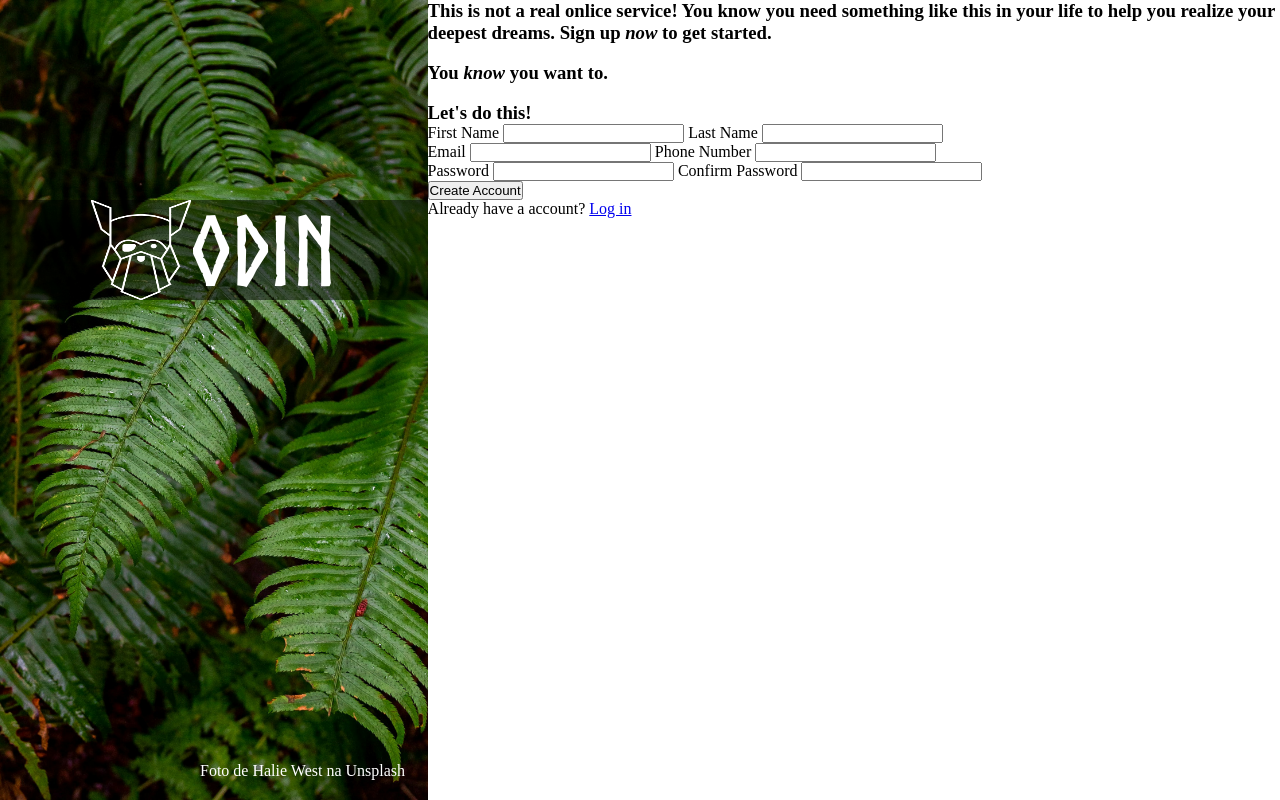
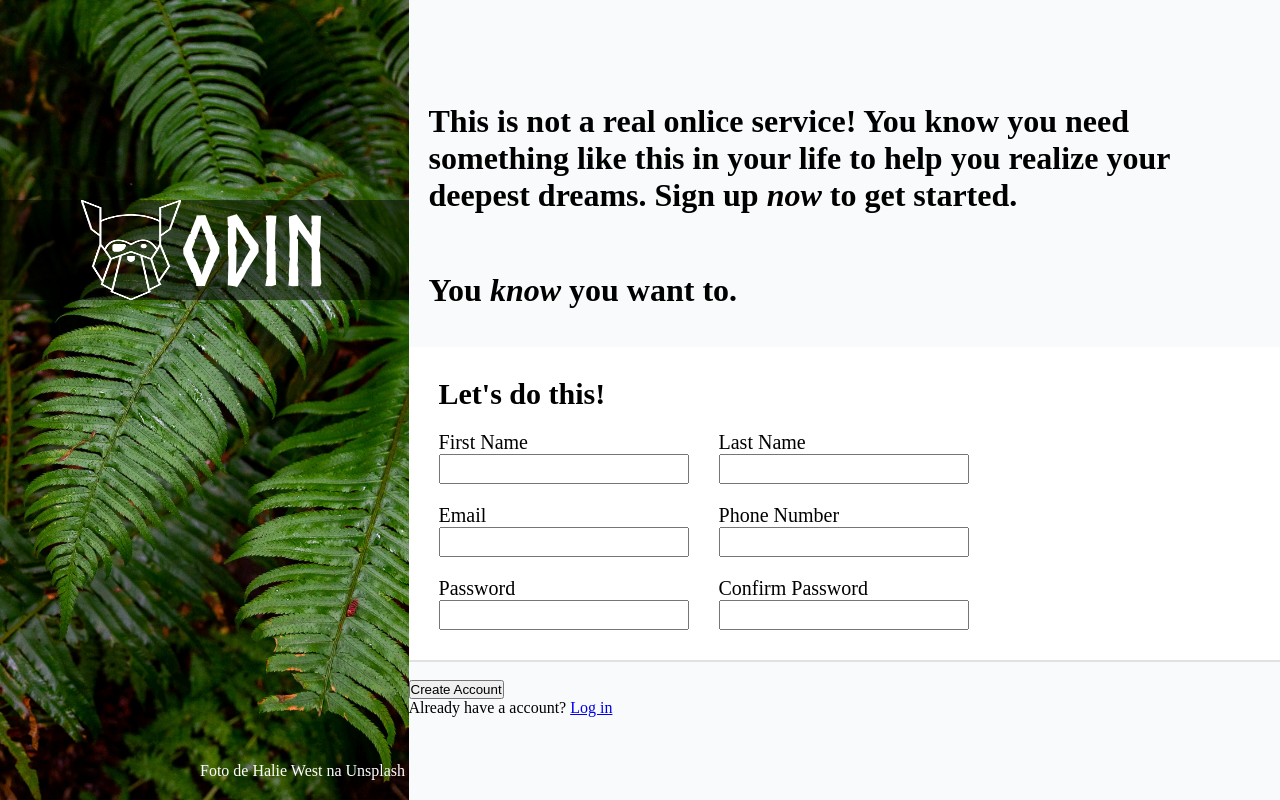
Before and after one commit to Dan4898/Sign-Up-Form, a plain HTML site: page index.html in a window 1280 px wide. Drawn offline with Linux system fonts and the light colour scheme; files whose address does not match are found by name.

Commit message:
Forms style, added some implements in the html files to facilitate styling

```diff
--- a/index.html
+++ b/index.html
@@ -32,36 +32,49 @@
     </div>
 
     <div class="form-container">
-      <h3>
+      <h3 class="container-title">
         This is not a real onlice service! You know you need something like this
         in your life to help you realize your deepest dreams. Sign up
         <em>now</em> to get started.
       </h3>
       <br />
-      <h3>You <em>know</em> you want to.</h3>
+      <h3 class="container-title">You <em>know</em> you want to.</h3>
       <br />
 
       <div class="forms">
-        <h3>Let's do this!</h3>
+        <h3 class="form-title">Let's do this!</h3>
         <div class="name">
+          <div class="field">
             <label for="f-name">First Name</label>
             <input type="text" name="f-name" id="f-name" />
+          </div>
+
+          <div class="field">
             <label for="l-name">Last Name</label>
             <input type="text" name="l-name" id="l-name" />
           </div>
+        </div>
 
         <div class="contacts">
+          <div class="field">
             <label for="mail">Email</label>
             <input type="email" name="mail" id="mail" />
+          </div>
+          <div class="field">
             <label for="tel-number">Phone Number</label>
             <input type="tel" name="tel-number" id="tel-number" />
           </div>
+        </div>
 
         <div class="password">
+          <div class="field">
             <label for="pass">Password</label>
             <input type="password" name="pass" id="pass" />
+          </div>
+          <div class="field">
             <label for="confirm">Confirm Password</label>
             <input type="password" name="confirm" id="confirm" />
+          </div>
         </div>
       </div>
 
--- a/style.css
+++ b/style.css
@@ -14,9 +14,14 @@
 
 body {
   height: 100vh;
+  width: 100%;
   display: flex;
+  justify-content: center;
+  align-items: center;
+  background-color: #f9fafbff;
 }
 
+/*Side bar style*/
 .images {
   height: 100vh;
   width: 600px;
@@ -62,3 +67,52 @@ body {
 .author-ref a:hover {
   color: blue;
 }
+
+.form-container {
+  width: 100%;
+}
+
+/*Form h3 style*/
+.container-title {
+  font-size: 2rem;
+  margin: 20px;
+}
+
+/*Forms style*/
+.forms {
+  display: flex;
+  flex-direction: column;
+  gap: 20px;
+  width: 100%;
+  margin-bottom: 20px;
+  background-color: white;
+  padding: 30px;
+  box-shadow: 0 2px 0 0 rgba(0, 0, 0, 0.1);
+}
+
+.form-title {
+  font-size: 30px;
+}
+
+.name,
+.contacts,
+.password {
+  display: flex;
+  gap: 30px;
+  width: 100%;
+}
+
+.field {
+  display: flex;
+  flex-direction: column;
+}
+
+input {
+  height: 30px;
+  width: 250px;
+  font-size: 20px;
+}
+
+label {
+  font-size: 20px;
+}
```
Lines whose indentation alone changed are shown as unchanged.
